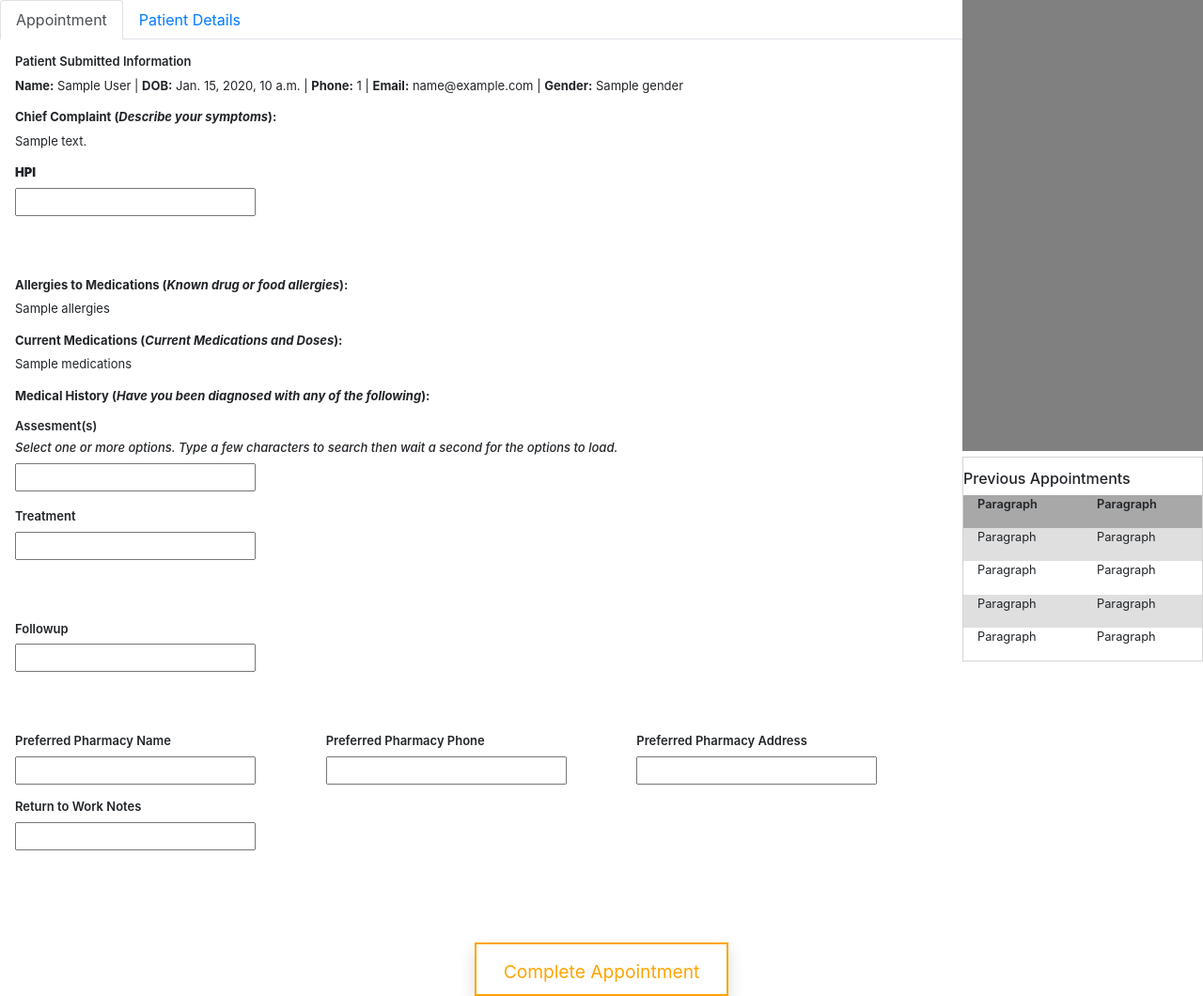
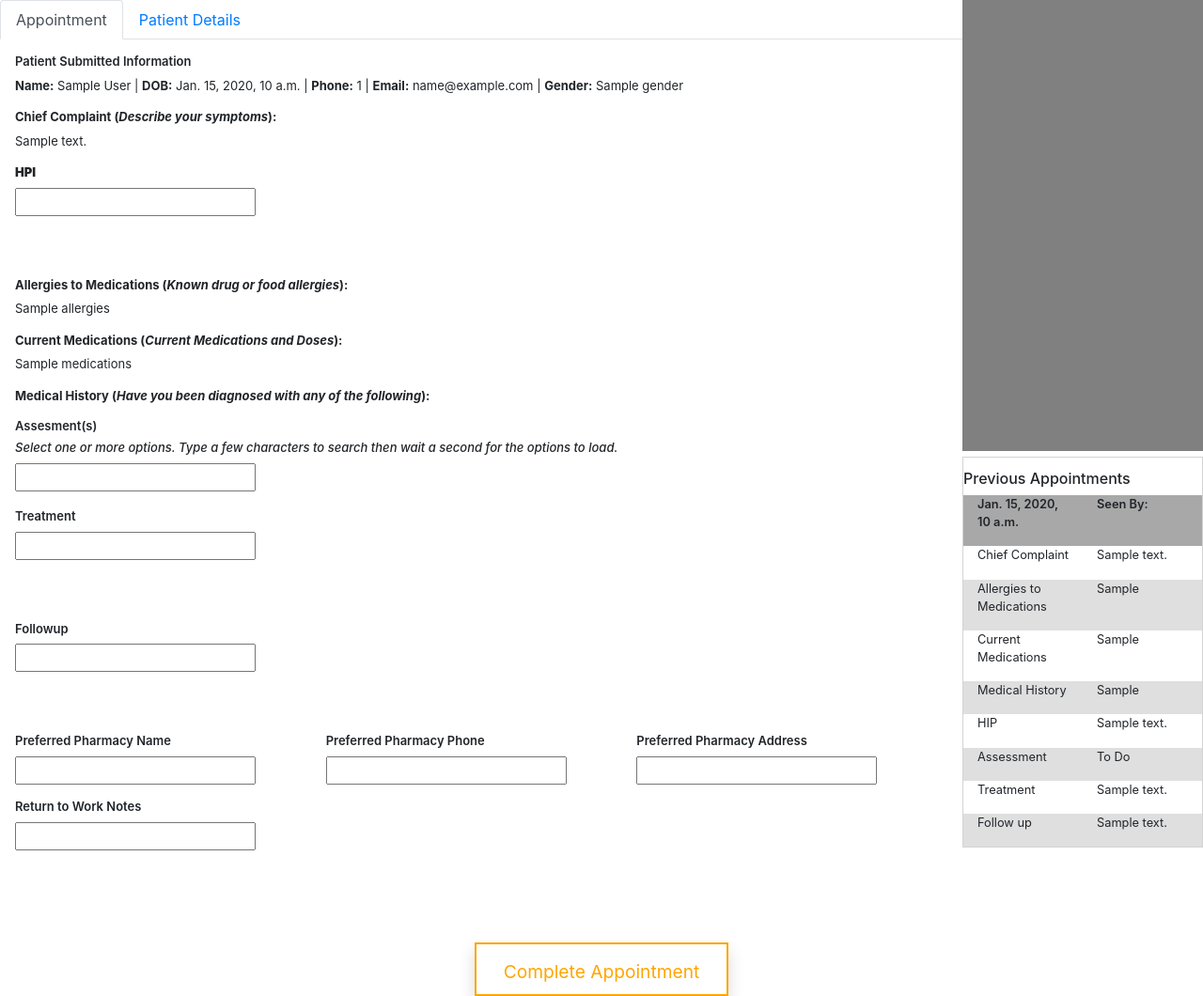
Before and after one commit to Dathmar/EasyConnectMD, a Django app: template EasyConnect/templates/EasyConnect/provider-view.html in a window 1280 px wide. Shown: the whole page at 94% size. Run offline with Django 3.2, Linux system fonts and the light colour scheme; the template is opened without the code that fills it: most values are stand-ins (such as "Sample title", 1, 10 or a date in 2020); form fields are guessed from the names that the template uses; some libraries are stand-ins or nearby versions; some web fonts are replaced.

Commit message:
Added previous appointments to the provider-view.html.  Also added zip code filtering to pharmacy and patient zip code.

```diff
--- a/EasyConnect/templates/EasyConnect/provider-view.html
+++ b/EasyConnect/templates/EasyConnect/provider-view.html
@@ -111,7 +111,7 @@
                             </div>
                             <div class="row">
                                 <div class="col">
-                                    <div class="overflow-auto border smaller-field" style="height: 6em;"><textarea style="width: 100%; resize: none; border: none" required=""></textarea></div>
+                                    <div class="overflow-auto border smaller-field" style="height: 6em;">{{ symptoms_form.symptom_description }}</div>
                                 </div>
                             </div>
                             <div class="row">
@@ -119,7 +119,7 @@
                             </div>
                             <div class="row">
                                 <div class="col">
-                                    <div class="overflow-auto border smaller-field" style="height: 6em;"><textarea style="width: 100%; resize: none; border: none" required=""></textarea></div>
+                                    <div class="overflow-auto border smaller-field" style="height: 6em;">{{ symptoms_form.allergies }}</div>
                                 </div>
                             </div>
                             <div class="row">
@@ -127,7 +127,7 @@
                             </div>
                             <div class="row">
                                 <div class="col">
-                                    <div class="overflow-auto border smaller-field" style="height: 6em;"><textarea style="width: 100%; resize: none; border: none" required=""></textarea></div>
+                                    <div class="overflow-auto border smaller-field" style="height: 6em;">{{ symptoms_form.medications }}</div>
                                 </div>
                             </div>
                             <div class="row">
@@ -135,7 +135,9 @@
                             </div>
                             <div class="row">
                                 <div class="col">
-                                    <div class="overflow-auto border smaller-field" style="height: 6em;"><textarea style="width: 100%; resize: none; border: none" required=""></textarea></div>
+                                    <div class="overflow-auto border smaller-field" style="height: 6em;">
+                                        {{ symptoms_form.previous_diagnosis }}
+                                    </div>
                                 </div>
                             </div>
                         </div>
@@ -148,52 +150,86 @@
             <div id="otEmbedWrap">
                 <div id="otEmbedContainer"></div>
             </div>
-            <script src="https://tokbox.com/embed/embed/ot-embed.js?embedId=032c81ed-9c14-43b2-89fa-59e4e1ecc59b&room=DEFAULT_ROOM"></script>
+            <script src="https://tokbox.com/embed/embed/ot-embed.js?embedId=032c81ed-9c14-43b2-89fa-59e4e1ecc59b&room={{ patient.id }}"></script>
         </iframe>
             <div id="prevapps">
                 <h6 style="margin-top: 0.8em;">Previous Appointments</h6>
+                {% for patient_record in patient_records %}
                     <div class="container">
                         <div class="row">
                             <div class="col-md-6 dark-grey">
-                            <p>Paragraph</p>
+                                <p>{{ patient_record.create_datetime }}</p>
                             </div>
                             <div class="col-md-6 dark-grey">
-                            <p>Paragraph</p>
+                                <p>Seen By: </p>
+                            </div>
+                        </div>
+                        <div class="row">
+                            <div class="col-md-6">
+                                <p>Chief Complaint</p>
+                            </div>
+                            <div class="col-md-6">
+                                <p>{{ patient_record.symptoms__symptom_description }}</p>
                             </div>
                         </div>
                         <div class="row">
                             <div class="col-md-6 light-grey">
-                            <p>Paragraph</p>
+                                <p>Allergies to Medications</p>
                             </div>
                             <div class="col-md-6 light-grey">
-                            <p>Paragraph</p>
+                                <p>{{ patient_record.symptoms__allergies }}</p>
                             </div>
                         </div>
                         <div class="row">
                             <div class="col-md-6">
-                            <p>Paragraph</p>
+                                <p>Current Medications</p>
                             </div>
                             <div class="col-md-6">
-                            <p>Paragraph</p>
+                                <p>{{ patient_record.symptoms__medications }}</p>
                             </div>
                         </div>
                         <div class="row">
                             <div class="col-md-6 light-grey">
-                            <p>Paragraph</p>
+                                <p>Medical History</p>
                             </div>
                             <div class="col-md-6 light-grey">
-                            <p>Paragraph</p>
+                                <p>{{ patient_record.symptoms__previous_diagnosis }}</p>
                             </div>
                         </div>
                         <div class="row">
                             <div class="col-md-6">
-                            <p>Paragraph</p>
+                                <p>HIP</p>
                             </div>
                             <div class="col-md-6">
-                            <p>Paragraph</p>
+                                <p>{{ patient_record.providernotes__hpi }}</p>
+                            </div>
+                        </div>
+                        <div class="row">
+                            <div class="col-md-6 light-grey">
+                                <p>Assessment</p>
+                            </div>
+                            <div class="col-md-6 light-grey">
+                                <p>To Do</p>
+                            </div>
+                        </div>
+                        <div class="row">
+                            <div class="col-md-6">
+                                <p>Treatment</p>
+                            </div>
+                            <div class="col-md-6">
+                                <p>{{ patient_record.providernotes__treatment }}</p>
+                            </div>
+                        </div>
+                        <div class="row">
+                            <div class="col-md-6 light-grey">
+                                <p>Follow up</p>
+                            </div>
+                            <div class="col-md-6 light-grey">
+                                <p>{{ patient_record.providernotes__followup }}</p>
                             </div>
                         </div>
                     </div>
+                {% endfor %}
             </div>
         </div>
     </div>
--- /dev/null
+++ b/PythonScripts/zip_test.py
@@ -0,0 +1,4 @@
+address = '32665 US-281, Bulverde, TX 78163, USA'
+
+zip_code = address[-13: -11]
+print(zip_code)
```
Also changed, not shown: EasyConnect/forms.py (+20 -7 lines), EasyConnect/templates/TODO.txt (+8 -1 lines), EasyConnect/views.py (+15 -5 lines). Lines whose indentation alone changed are shown as unchanged.
